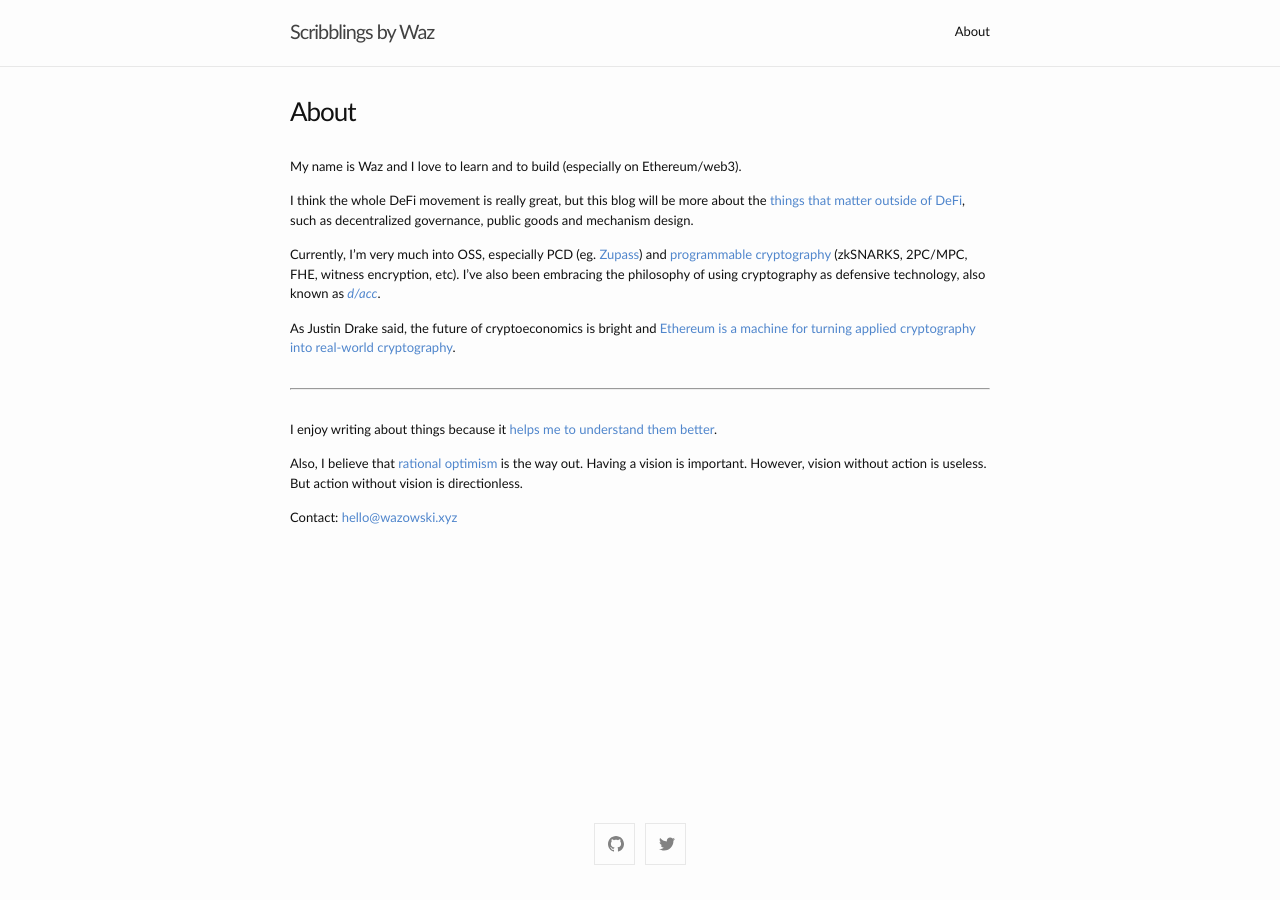
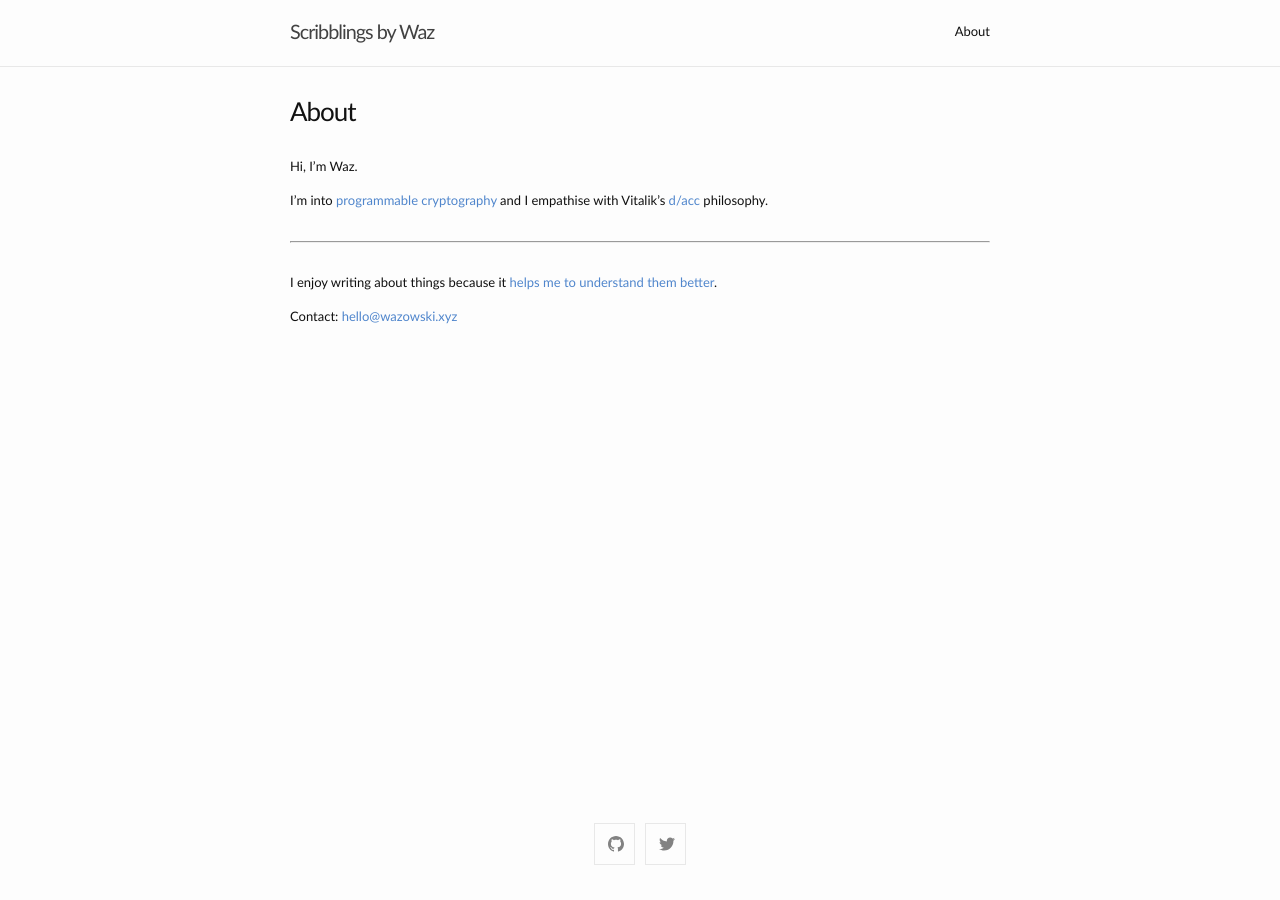
Before and after one commit to intldds/intldds.github.io, a Jekyll site: the page built from about.md, in a window 1280 px wide. Built offline with Jekyll 4.4.1, drawn with Linux system fonts in a browser that asks for light colours.

Commit message:
update about me

```diff
--- a/about.md
+++ b/about.md
@@ -4,27 +4,15 @@ title: About
 permalink: /about/
 ---
 
-My name is Waz and I love to learn and to build (especially on Ethereum/web3).
+Hi, I’m Waz.
 
-I think the whole DeFi movement is really great, but this blog will be more about the
-[things that matter outside of DeFi](https://www.youtube.com/watch?v=oLsb7clrXMQ),
-such as decentralized governance, public goods and mechanism design.
-
-Currently, I'm very much into OSS, especially PCD (eg. [Zupass](https://zupass.org/)) and
-[programmable cryptography](https://www.youtube.com/watch?v=qAfprVCBhdQ&t) (zkSNARKS, 2PC/MPC, FHE, witness encryption, etc). I've also been embracing
-the philosophy of using cryptography as defensive technology, also known as *[d/acc](https://app.streameth.org/devconnect/progcrypto/session/dacc)*.
-
-As Justin Drake said, the future of cryptoeconomics is bright and [Ethereum is a machine for turning applied
-cryptography into real-world cryptography](https://www.reddit.com/r/ethereum/comments/o4unlp/ama_we_are_the_efs_research_team_pt_6_23_june_2021/h2ric0r/?utm_source=share&utm_medium=web2x&context=3).
+I’m into [programmable cryptography](https://youtu.be/lEPqwF9gPiM?si=8y51UtCwh8oQyPN1) and I empathise with
+Vitalik’s [d/acc](https://vitalik.eth.limo/general/2023/11/27/techno_optimism.html) philosophy.
 
 ---
 
 I enjoy writing about things because it [helps me to understand them better](https://twitter.com/benjaminion_xyz/status/1368267425309933573).
 
-Also, I believe that [rational](https://nav.al/optimism) [optimism](https://vitalik.eth.limo/general/2023/11/27/techno_optimism.html)
-is the way out. Having a vision is important. However, vision without action is useless. But action without
-vision is directionless.
-
 Contact: [hello@wazowski.xyz](mailto:hello@wazowski.xyz)
 
 [comment]: <> (Add personal website after Waz)
```
